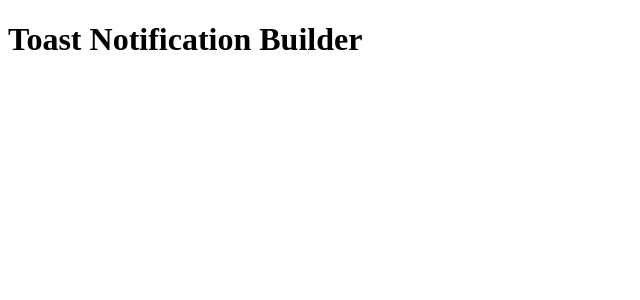
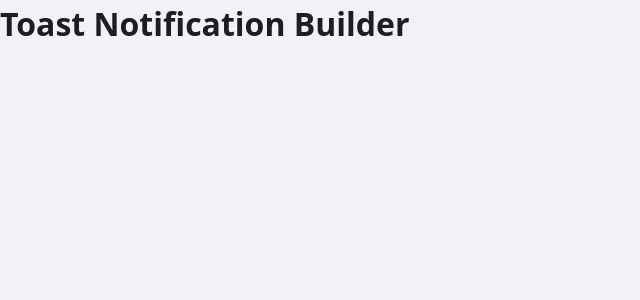
Before and after one commit to bartuteber/toast-notification-builder, a Vue app: page / in a window 1280 px wide. Shown: the top 300 px of the page, without its empty margins (0-640 px from the left). Built offline with nearby package versions, Linux system fonts and the light colour scheme; the HTML template or start-up script is replaced by a standard one.

Commit message:
Add style tokens

```diff
--- a/package.json
+++ b/package.json
@@ -32,6 +32,7 @@
     "npm-run-all2": "^8.0.4",
     "oxlint": "~1.60.0",
     "prettier": "3.8.3",
+    "sass": "^1.101.0",
     "typescript": "~6.0.0",
     "vite": "^8.0.8",
     "vite-plugin-vue-devtools": "^8.1.1",
--- /dev/null
+++ b/src/assets/styles/tokens.css
@@ -0,0 +1,93 @@
+/*
+ * Design tokens + minimal reset — single source of truth for the builder's look.
+ * Values live as CSS custom properties so theming (incl. the dark-mode bonus)
+ * is a runtime attribute flip on <html>, not a rebuild. Components never
+ * hard-code colors/spacing; they consume var(--…).
+ */
+
+:root {
+  /* Surfaces & text */
+  --color-bg: #f1f2f5;
+  --color-surface: #ffffff;
+  --color-surface-2: #f7f8fa;
+  --color-border: #e4e6eb;
+  --color-text: #1c1e21;
+  --color-text-muted: #65676b;
+
+  /* Brand / interactive */
+  --color-primary: #4f46e5;
+  --color-primary-hover: #4338ca;
+  --color-on-primary: #ffffff;
+
+  /* Type accents — builder UI chrome (preset dots, selected type).
+     Toast background defaults live separately in lib/defaults.ts. */
+  --color-success: #22c55e;
+  --color-error: #ef4444;
+  --color-warning: #f59e0b;
+  --color-info: #3b82f6;
+
+  /* Spacing scale — 4px base */
+  --space-1: 4px;
+  --space-2: 8px;
+  --space-3: 12px;
+  --space-4: 16px;
+  --space-5: 20px;
+  --space-6: 24px;
+  --space-8: 32px;
+
+  /* Radius */
+  --radius-sm: 6px;
+  --radius: 10px;
+
+  /* Typography */
+  --font-sm: 0.875rem;
+  --font-md: 1.0625rem;
+  --font-lg: 1.25rem;
+
+  /* Elevation */
+  --shadow: 0 1px 3px rgba(0, 0, 0, 0.06), 0 1px 2px rgba(0, 0, 0, 0.04);
+}
+
+[data-theme='dark'] {
+  --color-bg: #15171c;
+  --color-surface: #1d2027;
+  --color-surface-2: #23262e;
+  --color-border: #2e323b;
+  --color-text: #e6e7e9;
+  --color-text-muted: #9aa0a6;
+  --shadow: 0 1px 3px rgba(0, 0, 0, 0.4), 0 1px 2px rgba(0, 0, 0, 0.3);
+}
+
+*,
+*::before,
+*::after {
+  box-sizing: border-box;
+}
+
+* {
+  margin: 0;
+}
+
+body {
+  min-height: 100vh;
+  font-family:
+    system-ui,
+    -apple-system,
+    'Segoe UI',
+    Roboto,
+    Helvetica,
+    Arial,
+    sans-serif;
+  font-size: 1rem;
+  line-height: 1.5;
+  color: var(--color-text);
+  background: var(--color-bg);
+}
+
+button,
+input,
+textarea,
+select {
+  font: inherit;
+  color: inherit;
+}
--- a/src/main.ts
+++ b/src/main.ts
@@ -1,6 +1,8 @@
 import { createApp } from 'vue'
 import { createPinia } from 'pinia'
+import './assets/styles/tokens.css'
 import App from './App.vue'
+
 const app = createApp(App)
 
 app.use(createPinia())
```
Also changed, not shown: 1 other file (tests, documents, lock files or other folders).
